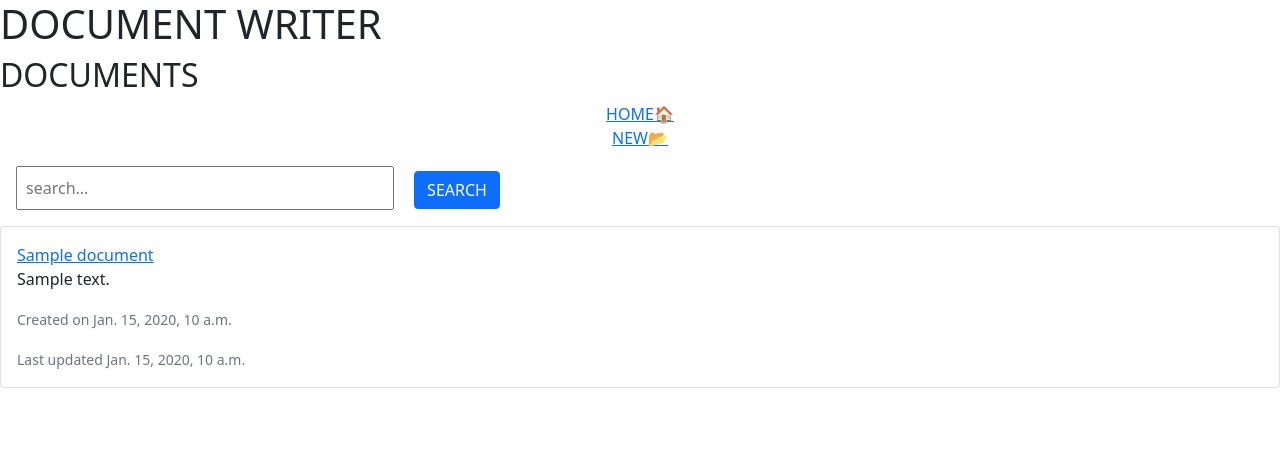
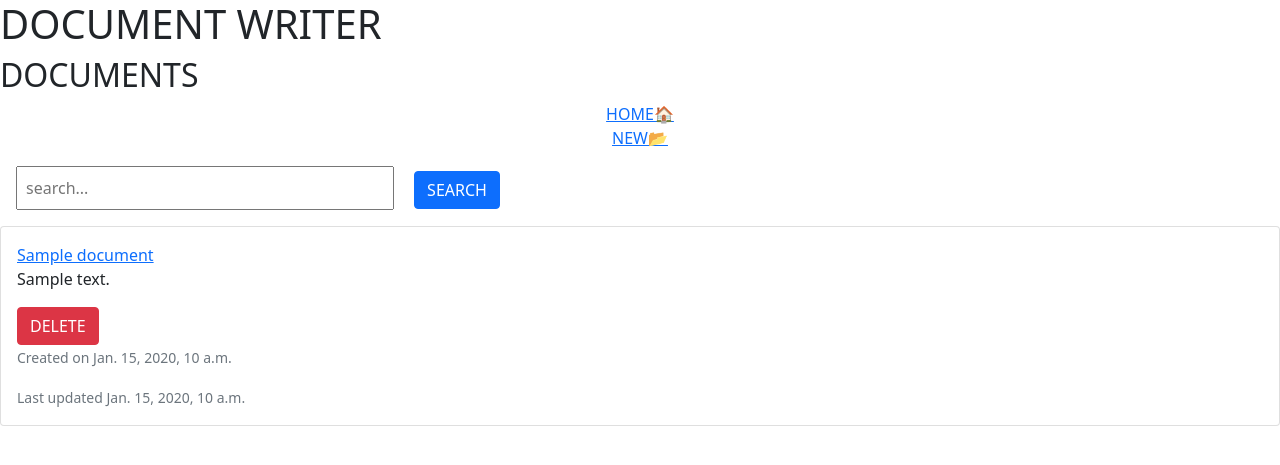
Before and after one commit to genedeh/django_document_project, a Django app: page / in a window 1280 px wide. Shown: the top 465 px of the page. Run offline with Django 3.2, Linux system fonts and the light colour scheme; tables that the repository leaves empty hold one stand-in row (Sample ...); some libraries are stand-ins or nearby versions.

Commit message:
added a delete button to home.html

```diff
--- a/document_writer/templates/home.html
+++ b/document_writer/templates/home.html
@@ -21,6 +21,7 @@
   <div class="card-body">
     <a class="card-link" href="{{doc.get_absolute_url}}">{{doc.doc_name}}</a>
     <p class="card-text">{{doc.about}}</p>
+      <a href="{{doc.id}}/delete" class="btn btn-danger">DELETE</a>
     <p class="card-text"><small class="text-muted">Created on {{doc.created}}</small></p>
     <p class="card-text"><small class="text-muted">Last updated {{doc.updated}}</small></p>
   </div>
```
